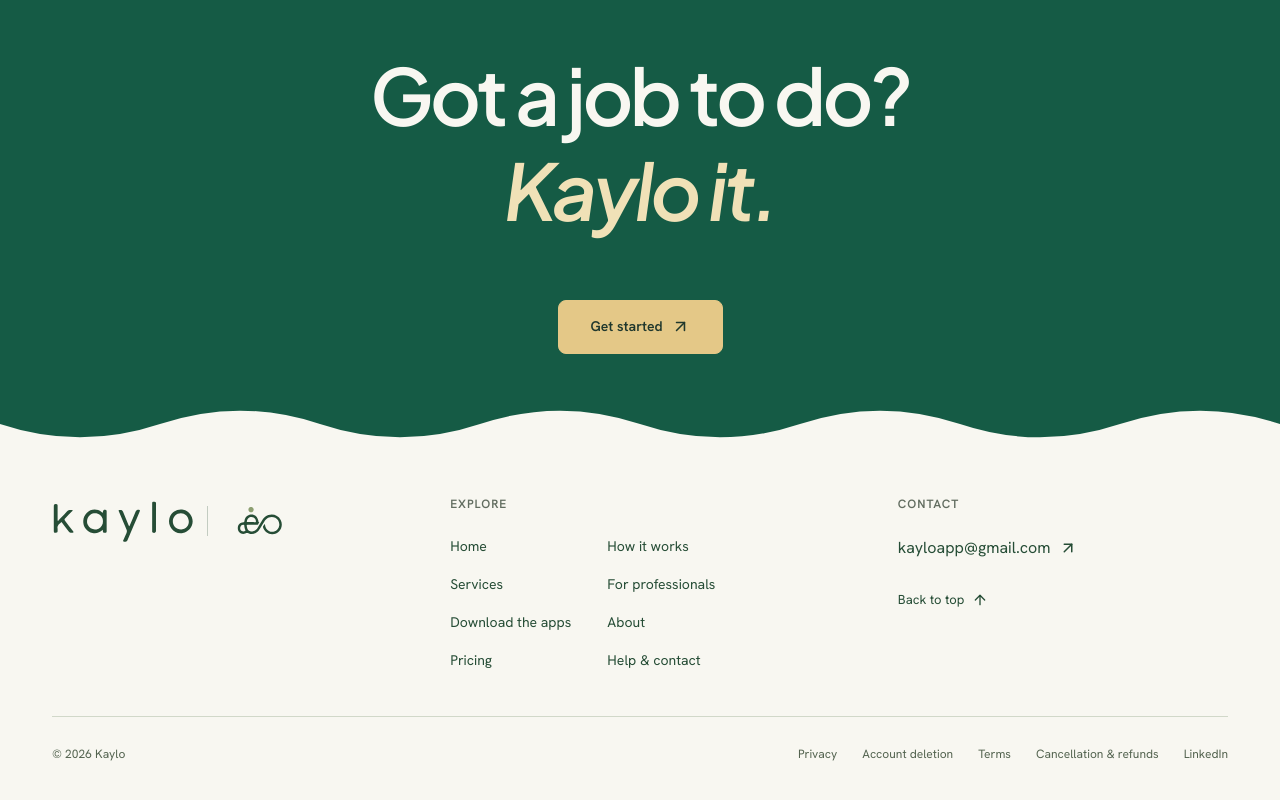
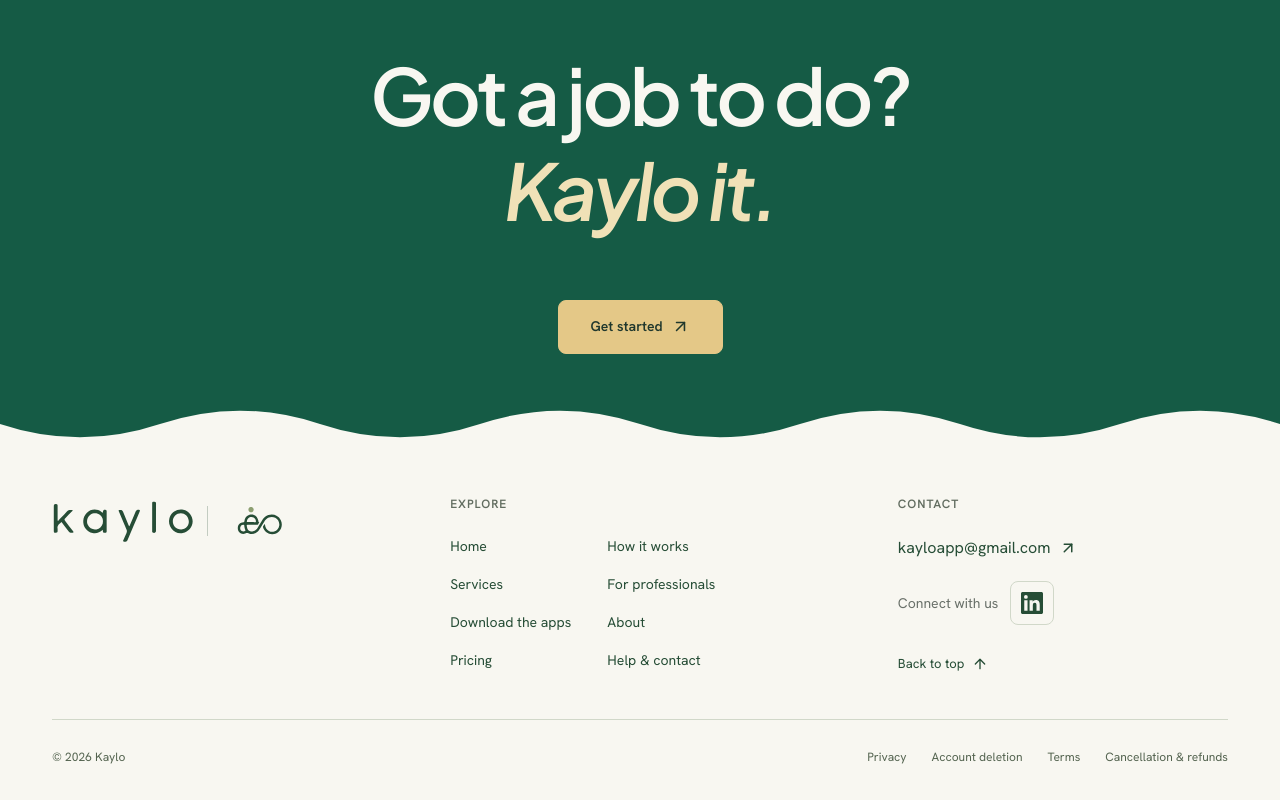
Before and after one commit to KayloLabs/kaylo-website, a Next.js app: page / in a window 1280 px wide. Shown: the part 5996-6796 px from the top of the page. Built offline with nearby package versions, Linux system fonts and the light colour scheme.

Commit message:
fix(web): place LinkedIn icon beside footer contact details

```diff
--- a/app/brand-refresh.css
+++ b/app/brand-refresh.css
@@ -45,6 +45,11 @@ h1 em,h2 em{font-style:italic;font-weight:600}
 .footer-main nav a:hover,.footer-contact a:hover{text-decoration:underline}
 .footer-contact>a{display:flex;align-items:center;gap:8px;font-size:16px;border:0;overflow-wrap:anywhere}
 .footer-contact>a.back-top{margin-top:28px;font-size:13px}
+.footer-social{display:flex;align-items:center;flex-wrap:wrap;gap:8px 12px;margin-top:20px}
+.footer-social>span{font-size:14px;line-height:1.5;color:var(--muted)}
+.footer-social-link{display:inline-flex;align-items:center;justify-content:center;flex:0 0 44px;width:44px;height:44px;border:1px solid #d1d8c9;border-radius:8px;color:var(--green);transition:background-color .18s,color .18s,border-color .18s}
+.footer-social-link svg{display:block;flex-shrink:0;width:22px;height:22px}
+.footer-contact .footer-social-link:hover{background:var(--green);border-color:var(--green);color:var(--paper);text-decoration:none}
 .footer-bottom{border-top:1px solid #d1d8c9;padding:18px 0 0;display:flex;justify-content:space-between;gap:20px;align-items:center;font-size:12px;color:#53634f}
 .footer-bottom>div{display:flex;flex-wrap:wrap;gap:8px 25px}.footer-link{display:inline-flex;align-items:center;font-size:12px;min-height:40px}
 /* Glass belongs to the interactive app dock, where it has a useful moving surface. */
--- a/components/Footer.tsx
+++ b/components/Footer.tsx
@@ -7,7 +7,11 @@ export function Footer(){return <footer className="footer"><div className="wrap"
  <div className="footer-main">
   <a className="footer-brand-home" href={sitePath('/')} aria-label="Kaylo home"><Wordmark/><span className="footer-brand-divider" aria-hidden="true"/><LogoMark className="footer-logo-mark"/></a>
   <nav aria-label="Footer navigation"><span className="eyebrow">Explore</span><div className="footer-links"><a href={sitePath('/')}>Home</a><a href={sitePath('/#how-it-works')}>How it works</a><a href={sitePath('/services/')}>Services</a><a href={sitePath('/professionals/')}>For professionals</a><a href={sitePath('/download/')}>Download the apps</a><a href={sitePath('/about/')}>About</a><a href={sitePath('/pricing/')}>Pricing</a><a href={sitePath('/contact/')}>Help & contact</a></div></nav>
-  <div className="footer-contact"><span>Contact</span><a href="mailto:kayloapp@gmail.com">kayloapp@gmail.com <ArrowUpRight size={18}/></a><a className="back-top" href="#main">Back to top <ArrowUp size={16}/></a></div>
+  <div className="footer-contact"><span>Contact</span><a href="mailto:kayloapp@gmail.com">kayloapp@gmail.com <ArrowUpRight size={18}/></a>
+   <div className="footer-social"><span>Connect with us</span>{officialProfiles.map(profile=><a key={profile.url} className="footer-social-link" href={profile.url} target="_blank" rel="me noopener noreferrer" aria-label={`Kaylo on ${profile.name} (opens in a new tab)`} title={profile.name}>
+    <svg viewBox="0 0 24 24" width="22" height="22" fill="currentColor" aria-hidden="true" focusable="false"><path d="M20.447 20.452h-3.554v-5.569c0-1.328-.027-3.037-1.852-3.037-1.853 0-2.136 1.445-2.136 2.939v5.667H9.351V9h3.414v1.561h.046c.476-.9 1.637-1.85 3.37-1.85 3.601 0 4.267 2.37 4.267 5.455v6.286zM5.337 7.433a2.062 2.062 0 1 1 0-4.124 2.062 2.062 0 0 1 0 4.124zM7.119 20.452H3.555V9h3.564v11.452zM22.225 0H1.771C.792 0 0 .774 0 1.729v20.542C0 23.227.792 24 1.771 24h20.451C23.2 24 24 23.227 24 22.271V1.729C24 .774 23.2 0 22.222 0z"/></svg>
+   </a>)}</div>
+   <a className="back-top" href="#main">Back to top <ArrowUp size={16}/></a></div>
  </div>
- <div className="footer-bottom"><span>© {new Date().getFullYear()} Kaylo</span><div><a className="footer-link" href={sitePath('/privacy/')}>Privacy</a><a className="footer-link" href={sitePath('/account-deletion/')}>Account deletion</a><a className="footer-link" href={sitePath('/terms/')}>Terms</a><a className="footer-link" href={sitePath('/refund-policy/')}>Cancellation & refunds</a>{officialProfiles.map(profile=><a key={profile.url} className="footer-link" href={profile.url} target="_blank" rel="me noopener noreferrer">{profile.name}</a>)}</div></div>
+ <div className="footer-bottom"><span>© {new Date().getFullYear()} Kaylo</span><div><a className="footer-link" href={sitePath('/privacy/')}>Privacy</a><a className="footer-link" href={sitePath('/account-deletion/')}>Account deletion</a><a className="footer-link" href={sitePath('/terms/')}>Terms</a><a className="footer-link" href={sitePath('/refund-policy/')}>Cancellation & refunds</a></div></div>
  </div></footer>}
```
